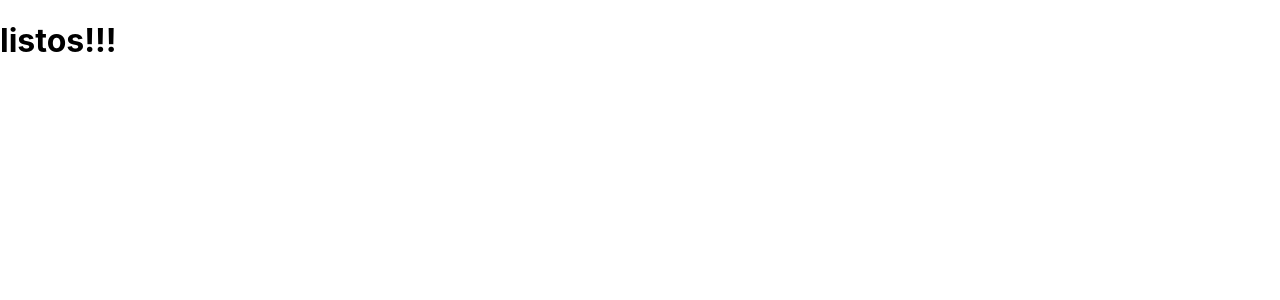
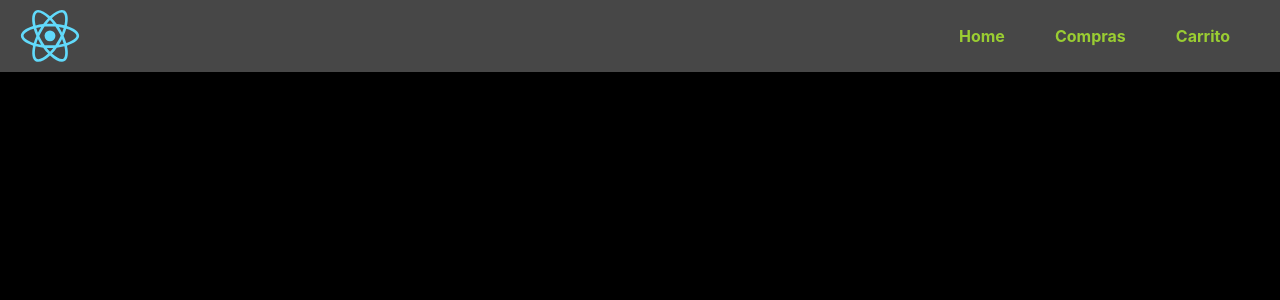
Before and after one commit to Maxi-Coronel/first_app, a React (Create React App) app: page / in a window 1280 px wide. Shown: the top 300 px of the page. Built offline with nearby package versions, Linux system fonts and the light colour scheme.

Commit message:
entrega2

```diff
--- a/src/App.jsx
+++ b/src/App.jsx
@@ -1,17 +1,24 @@
-import './App.css';
+/*import Login from "./screens/Login/Login";
 
-/* function App() {
+function App() {
   return (
-    <div className="App">
-      <h1>Hola Mundo</h1>
-    </div>
+    <Login />
   );
-} */
+}*/
+
+import './App.css'; //1 forma de implementar CSS en React
+import logo from './logo.svg';
+import Header from './componentes/NavBar/NavBar'
+
+let colorApp = {
+  height: `100vh`,
+  backgroundColor: `black`,
+}
 
 const App = () => {
   return(
-    <div>
-      <h1> listos!!!</h1>
+    <div style={{...colorApp}}>
+      <Header/>
     </div>
   )
 }
--- /dev/null
+++ b/src/componentes/NavBar/NavBar.css
@@ -0,0 +1,22 @@
+.headerContainer {
+    display: flex;
+      justify-content: space-between;
+    background-color: rgb(71, 71, 71);
+    color: white;
+  }
+
+  ul {
+    display: flex;
+    list-style: none;
+    padding: 0 25px;
+  }
+
+  li {
+    margin: 10px 25px;
+  }
+
+  a {
+    text-decoration: none;
+    color: yellowgreen;
+    font-weight: bold;
+  }
--- /dev/null
+++ b/src/componentes/NavBar/NavBar.jsx
@@ -0,0 +1,23 @@
+import logo from '../../logo.svg'
+import './NavBar.css'
+
+let tamanioLogo = {
+width: `100px`,
+} //2 forma de implementar CSS en React
+
+const Header = () => {
+    return (
+        <header className='headerContainer'>
+            <img style={{...tamanioLogo}} src={logo} alt="logo" />
+            <nav>
+                <ul>
+                <li><a href="#">Home</a></li>
+                <li><a href="#">Compras</a></li>
+                <li><a href="#">Carrito</a></li>
+                </ul>
+            </nav>
+        </header>
+    )
+}
+
+export default Header
--- /dev/null
+++ b/src/componentes/NavBar/screens/Login/Login.jsx
@@ -0,0 +1,16 @@
+import Input from "../../componentes/input/input";
+
+const Login = ( ) => {
+    return(
+        <section>
+            <form>
+                <h1>customer login</h1>
+                <Input tipos='text' vista='email'/>
+                <Input tipos='password' vista='contraseña'/>
+                <button type='submit'></button>
+            </form>
+        </section>
+    )
+}
+
+export default Login;
--- /dev/null
+++ b/src/componentes/input/input.css
@@ -0,0 +1,6 @@
+.input-class{
+    border: none;
+    border-bottom: solid 1px black;
+    padding: 5px;
+    margin: 5px
+}
--- a/src/index.js
+++ b/src/index.js
@@ -1,17 +1,15 @@
 import React from 'react';
 import ReactDOM from 'react-dom';
 import './index.css';
-import App from './App';
+import App from './App'; //importamos nuestro componente
 import reportWebVitals from './reportWebVitals';
 
-ReactDOM.render(
-  <React.StrictMode>
-    <App />
-  </React.StrictMode>,
-  document.getElementById('root')
+ReactDOM.render( //elemento a renderizar y donde lo va a renderizar
+  <React.StrictMode><App /></React.StrictMode>, //elemente de react a renderizar
+  document.getElementById('root') //lugar donde se va a renderizar
 );
 
-// If you want to start measuring performance in your app, pass a function
-// to log results (for example: reportWebVitals(console.log))
+// Si quieres empezar a medir el rendimiento en tu aplicación, pasa una función
+// para registrar resultados (por ejemplo: ReportWebVitals(console.log))
 // or send to an analytics endpoint. Learn more: https://bit.ly/CRA-vitals
 reportWebVitals();
```
Also changed, not shown: src/componentes/input/input.jsx (added, +9 -0 lines), src/componentes/index.js (added), src/index.css (line endings or trailing spaces).
